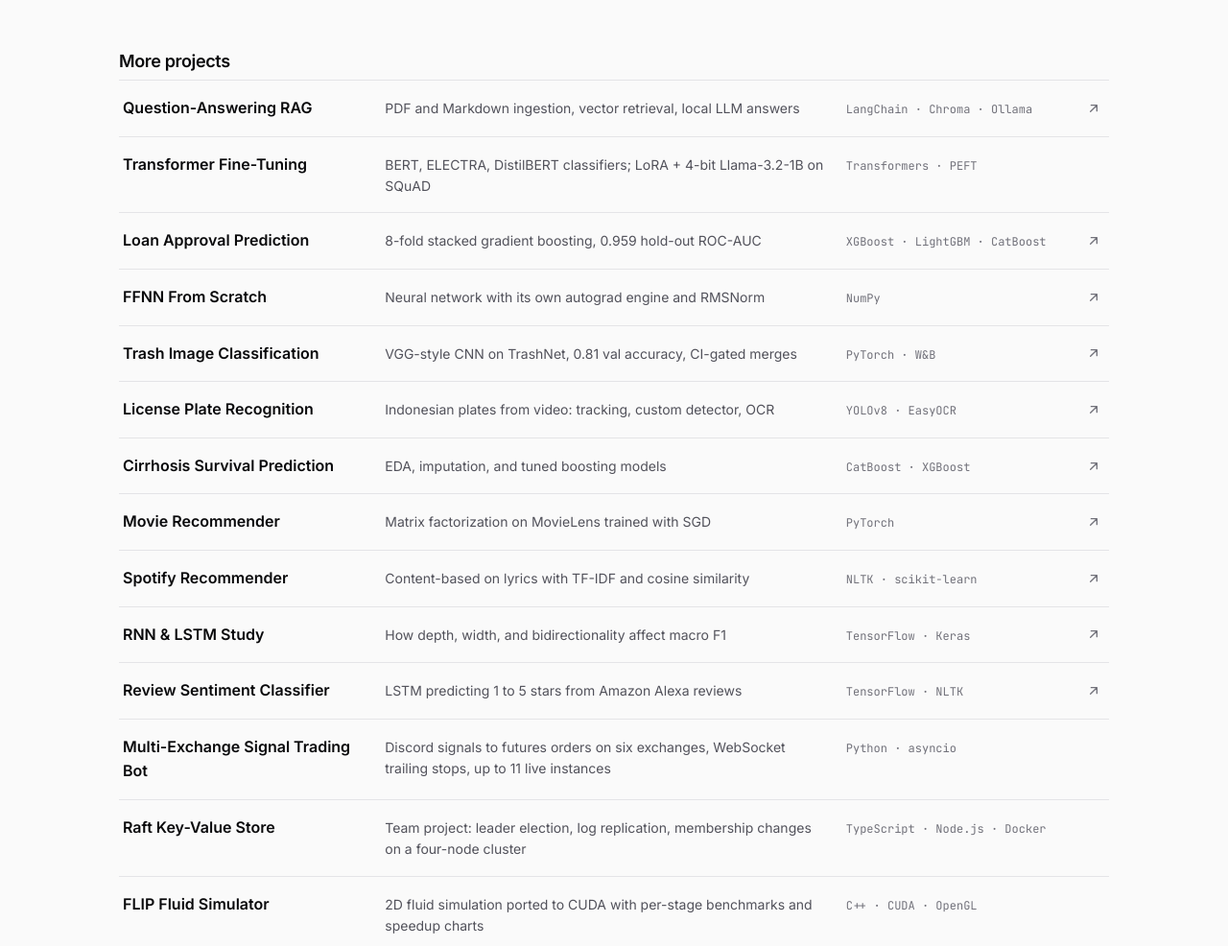
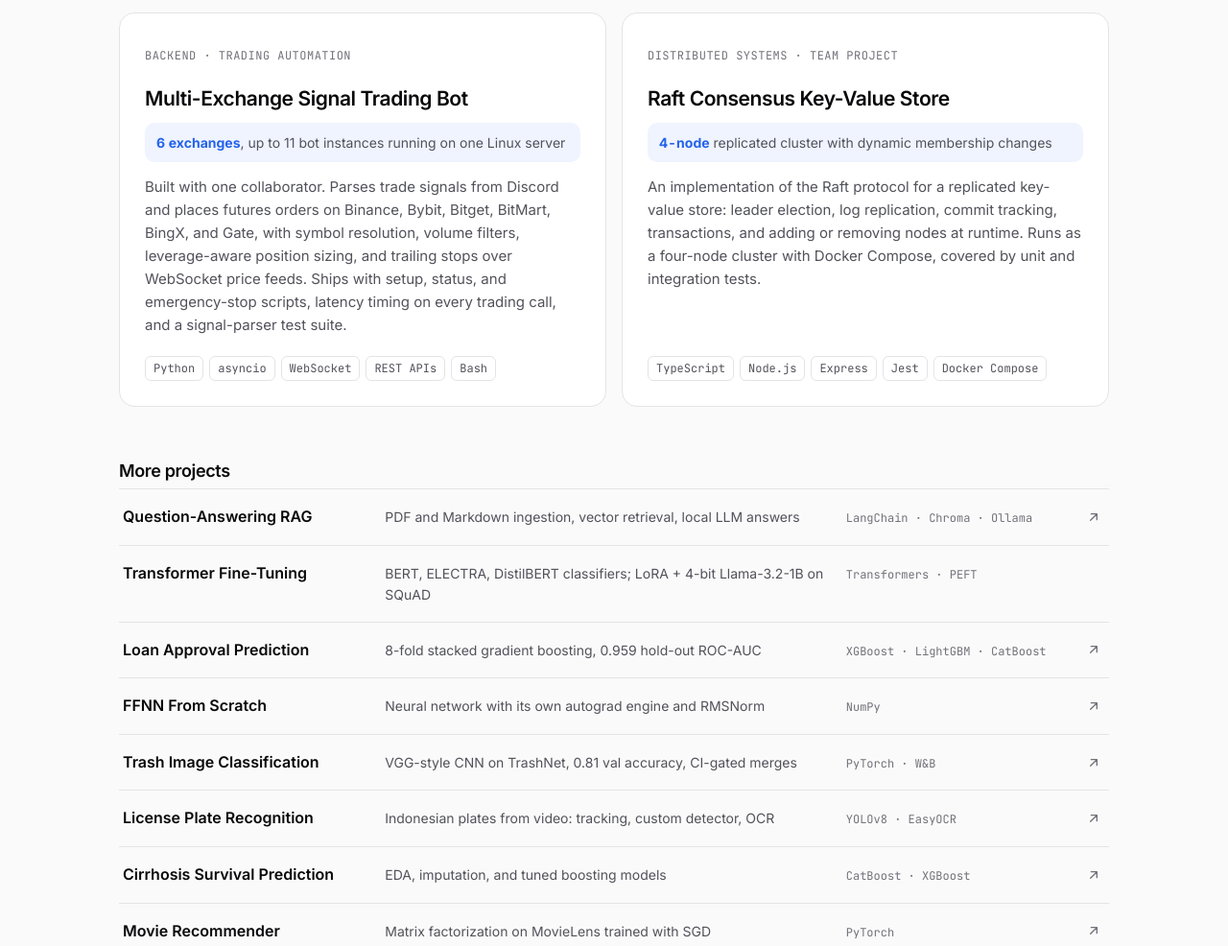
Before and after one commit to mrsuiii/mrsuiii.github.io, a plain HTML site: page index.html in a window 1280 px wide. Shown: the part 2301-3287 px from the top of the page at 96% size. Drawn offline with Linux system fonts and the light colour scheme.

Commit message:
Add Software & Systems project cards
Co-Authored-By: Claude Fable 5.2 <noreply@anthropic.com>
Claude-Session: https://claude.ai/code/session_01A6iYz52m3wCVMyF19FSJ5p

```diff
--- a/index.html
+++ b/index.html
@@ -154,6 +154,26 @@
           <p>Combines DINOv2 and SeqSLAM descriptors with dynamic time warping, checked against hand-labeled anchors. Outputs per-frame confidence scores and keep/discard manifests for building train and test sets.</p>
           <ul class="tags"><li>PyTorch</li><li>DINOv2</li><li>OpenCV</li></ul>
         </article>
+
+        <article class="card reveal" data-cat="swe">
+          <div class="card-top">
+            <span class="tag-cat">Backend · Trading automation</span>
+          </div>
+          <h3>Multi-Exchange Signal Trading Bot</h3>
+          <p class="metric"><strong>6 exchanges</strong>, up to 11 bot instances running on one Linux server</p>
+          <p>Built with one collaborator. Parses trade signals from Discord and places futures orders on Binance, Bybit, Bitget, BitMart, BingX, and Gate, with symbol resolution, volume filters, leverage-aware position sizing, and trailing stops over WebSocket price feeds. Ships with setup, status, and emergency-stop scripts, latency timing on every trading call, and a signal-parser test suite.</p>
+          <ul class="tags"><li>Python</li><li>asyncio</li><li>WebSocket</li><li>REST APIs</li><li>Bash</li></ul>
+        </article>
+
+        <article class="card reveal" data-cat="swe">
+          <div class="card-top">
+            <span class="tag-cat">Distributed systems · Team project</span>
+          </div>
+          <h3>Raft Consensus Key-Value Store</h3>
+          <p class="metric"><strong>4-node</strong> replicated cluster with dynamic membership changes</p>
+          <p>An implementation of the Raft protocol for a replicated key-value store: leader election, log replication, commit tracking, transactions, and adding or removing nodes at runtime. Runs as a four-node cluster with Docker Compose, covered by unit and integration tests.</p>
+          <ul class="tags"><li>TypeScript</li><li>Node.js</li><li>Express</li><li>Jest</li><li>Docker Compose</li></ul>
+        </article>
       </div>
 
       <h3 class="sub">More projects</h3>
@@ -169,8 +189,6 @@
         <li class="row reveal" data-cat="ml"><a href="https://github.com/mrsuiii/spotify-recommendation-system" target="_blank" rel="noopener"><span class="row-title">Spotify Recommender</span><span class="row-desc">Content-based on lyrics with TF-IDF and cosine similarity</span><span class="row-stack">NLTK · scikit-learn</span><svg aria-hidden="true"><use href="#i-arrow"/></svg></a></li>
         <li class="row reveal" data-cat="ml"><a href="https://github.com/mrsuiii/CNN-RNN-LSTM" target="_blank" rel="noopener"><span class="row-title">RNN &amp; LSTM Study</span><span class="row-desc">How depth, width, and bidirectionality affect macro F1</span><span class="row-stack">TensorFlow · Keras</span><svg aria-hidden="true"><use href="#i-arrow"/></svg></a></li>
         <li class="row reveal" data-cat="ml"><a href="https://github.com/mrsuiii/5Class-Sentiment-Classifier-LSTM" target="_blank" rel="noopener"><span class="row-title">Review Sentiment Classifier</span><span class="row-desc">LSTM predicting 1 to 5 stars from Amazon Alexa reviews</span><span class="row-stack">TensorFlow · NLTK</span><svg aria-hidden="true"><use href="#i-arrow"/></svg></a></li>
-        <li class="row reveal" data-cat="swe"><div class="row-inner"><span class="row-title">Multi-Exchange Signal Trading Bot</span><span class="row-desc">Discord signals to futures orders on six exchanges, WebSocket trailing stops, up to 11 live instances</span><span class="row-stack">Python · asyncio</span></div></li>
-        <li class="row reveal" data-cat="swe"><div class="row-inner"><span class="row-title">Raft Key-Value Store</span><span class="row-desc">Team project: leader election, log replication, membership changes on a four-node cluster</span><span class="row-stack">TypeScript · Node.js · Docker</span></div></li>
         <li class="row reveal" data-cat="swe"><div class="row-inner"><span class="row-title">FLIP Fluid Simulator</span><span class="row-desc">2D fluid simulation ported to CUDA with per-stage benchmarks and speedup charts</span><span class="row-stack">C++ · CUDA · OpenGL</span></div></li>
         <li class="row reveal" data-cat="swe"><div class="row-inner"><span class="row-title">Mini DBMS</span><span class="row-desc">Team project: storage-manager block writes and their unit tests</span><span class="row-stack">Python</span></div></li>
         <li class="row reveal" data-cat="swe"><div class="row-inner"><span class="row-title">WikiRace</span><span class="row-desc">Breadth-first search over Wikipedia links for single and multiple shortest paths</span><span class="row-stack">Go · Docker</span></div></li>
```
